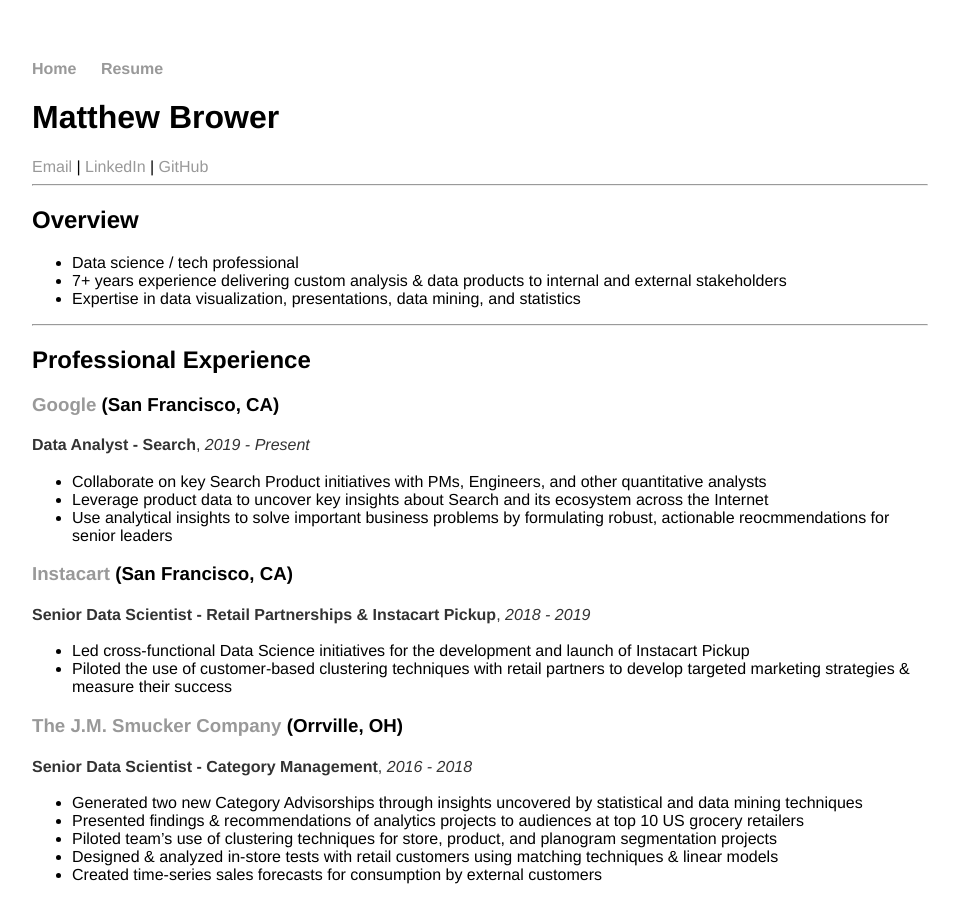
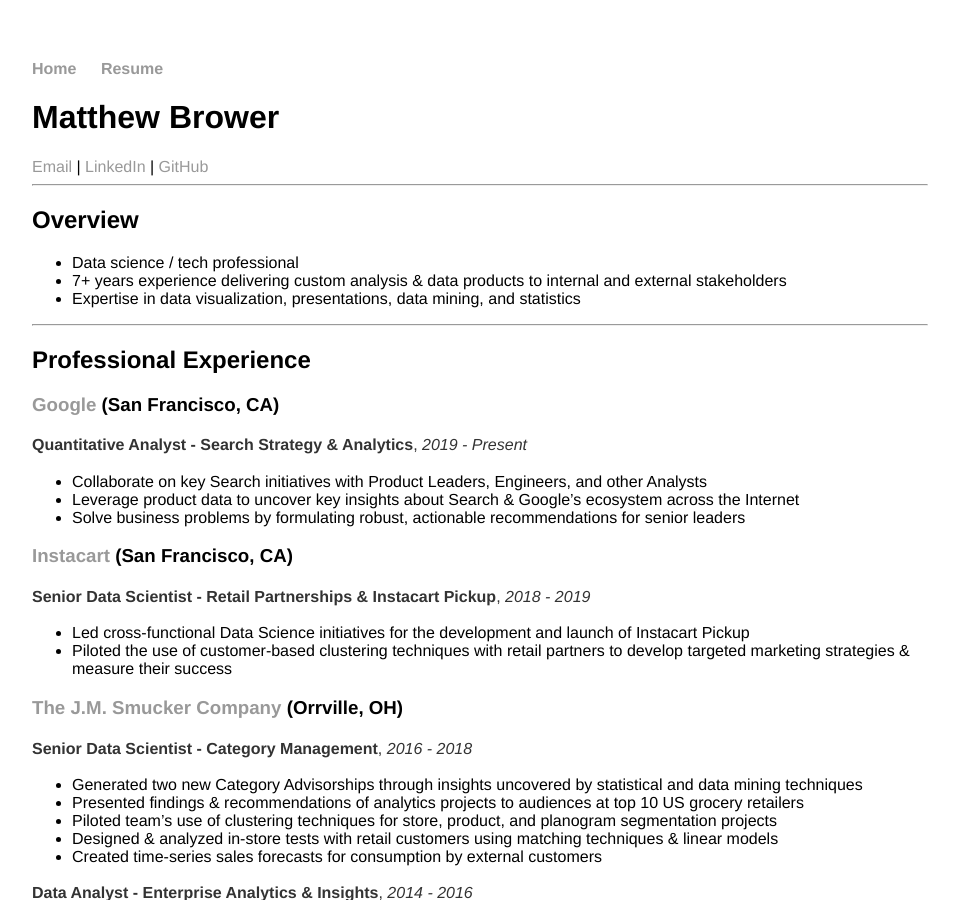
Before and after one commit to MatthewBrower/matthewbrower.github.io, a Jekyll site: the page built from resume/index.md, in a window 1280 px wide and 900 px high. Shown: the whole window, without its empty margins (160-1119 px from the left). Built offline with Jekyll 4.4.1, drawn with Linux system fonts in a browser that asks for light colours.

Commit message:
Update index.md

```diff
--- a/resume/index.md
+++ b/resume/index.md
@@ -22,10 +22,10 @@
 ## Professional Experience
 
 ### [Google](https://www.google.com) (San Francisco, CA)
-__Data Analyst - Search__, _2019 - Present_
-- Collaborate on key Search Product initiatives with PMs, Engineers, and other quantitative analysts
-- Leverage product data to uncover key insights about Search and its ecosystem across the Internet
-- Use analytical insights to solve important business problems by formulating robust, actionable reocmmendations for senior leaders
+__Quantitative Analyst - Search Strategy & Analytics__, _2019 - Present_
+- Collaborate on key Search initiatives with Product Leaders, Engineers, and other Analysts
+- Leverage product data to uncover key insights about Search & Google's ecosystem across the Internet
+- Solve business problems by formulating robust, actionable recommendations for senior leaders
 
 ### [Instacart](https://www.instacart.com/) (San Francisco, CA)
 __Senior Data Scientist - Retail Partnerships & Instacart Pickup__, _2018 - 2019_
```
